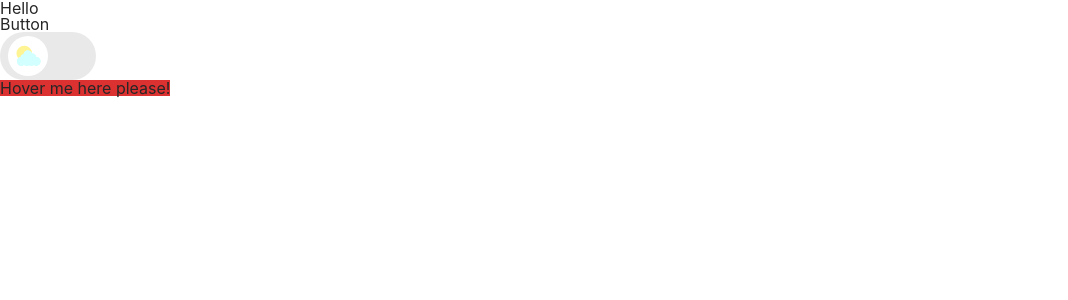
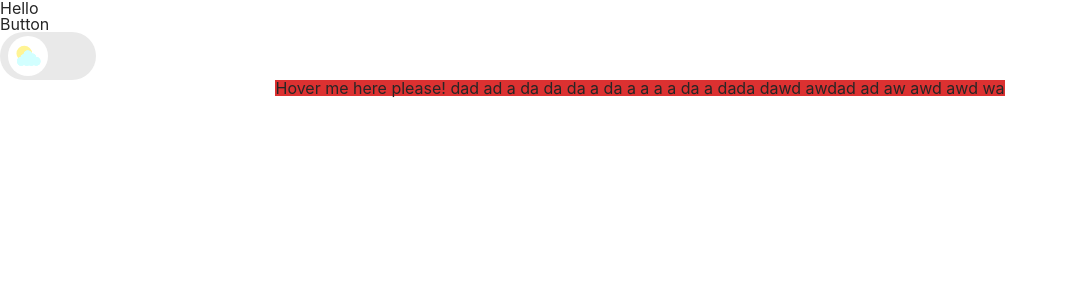
Before and after one commit to Redchlorophyll/personal-web, a Next.js app in the folder front-end/: page /linky in a window 1280 px wide. Shown: the top 300 px of the page, without its empty margins (0-1068 px from the left). Built offline with nearby package versions, Linux system fonts and the light colour scheme.

Commit message:
feat: finish tooltip

```diff
--- a/front-end/components/common/Tooltip/TooltipContent.tsx
+++ b/front-end/components/common/Tooltip/TooltipContent.tsx
@@ -12,9 +12,19 @@ const defaultProps: toolTipProps = {
 
 const TooltipContent: React.FunctionComponent<toolTipProps> = (props) => {
   return (
-    <div className='bg-black-100 py-1 pl-2 pr-3 shadow-md w-fit whitespace-nowrap'>
-      {props.children? props.children : 'Insert Text Here'} - tip in the { props.tipLocation }
-    </div>
+      <div className={
+        'bg-black-100 mt-2 py-1 pl-2 pr-4 shadow-[0_0_4px_rgba(29,171,221,0.2)] w-fit whitespace-nowrap rounded-sm ' +
+        // tip styling
+        'after:absolute after:left-[1px] ' +
+        ( props.tipLocation == 'top'? 'after:top-1 ' : '')  +
+        ( props.tipLocation == 'bottom'? 'after:-bottom-1 after:rotate-180 ' : '' ) +
+        ( props.tipLocation == 'left'? 'after:top-2/4 after:left-[-6px] after:translate-y-[2px] after:-rotate-90 ' : '' ) +
+        ( props.tipLocation == 'right'? 'after:top-2/4 after:left-full after:translate-x-[-2px] after:translate-y-[2px] after:rotate-90 text-left ' : '' ) +
+        'after:border-b-4 after:border-b-black-500 after:w-0 after:h-0 after:border-l-4 after:border-r-4 after:border-l-black-100/0 after:border-r-black-100/0'
+      }
+      >
+        {props.children? props.children : 'Insert Text Here'} - tip in the { props.tipLocation }
+      </div>
   );
 }
 
--- a/front-end/components/common/Tooltip/TooltipWrapper.tsx
+++ b/front-end/components/common/Tooltip/TooltipWrapper.tsx
@@ -1,10 +1,10 @@
-import React, { ReactNode, useEffect, useState } from 'react';
+import React, { ReactNode, useEffect, useState, useRef, useLayoutEffect } from 'react';
 import TooltipContent from './TooltipContent';
 
 type tooltipWrapperProps = {
-    content?: ReactNode
-    tooltipContent?: ReactNode
-    direction?: 'top' | 'bottom' | 'left' | 'right'
+  children?: ReactNode
+  tooltipContent?: ReactNode
+  direction?: 'top' | 'bottom' | 'left' | 'right'
 }
 
 type tooltipDirection = 'top' | 'bottom' | 'left' | 'right';
@@ -15,11 +15,18 @@ const defaultProps: tooltipWrapperProps = {
 
 const Tooltip: React.FunctionComponent<tooltipWrapperProps> = (props) =>  {
   const [ tooltipDirection, setTooltipDirection ] = useState<tooltipDirection>('top');
+  const [ halfWidth, setHalfWidth ] = useState<Number>(0);
+  const tooltipWrapper = useRef<HTMLHeadingElement>(null);
 
   useEffect(() => {
-    console.log(document.getElementById('tooltip-wrapper')?.firstChild);
     tipDirection(props.direction || 'bottom')
-  }, []);
+  }, [props.direction]);
+
+  useLayoutEffect(() => {
+    if (typeof tooltipWrapper.current?.clientWidth === 'number') {
+      setHalfWidth(Math.trunc(tooltipWrapper.current?.clientWidth / 2))
+    }
+  });
 
   const tipDirection = (tip: tooltipDirection) => {
     if (tip === 'top') setTooltipDirection('bottom');
@@ -31,11 +38,20 @@ const Tooltip: React.FunctionComponent<tooltipWrapperProps> = (props) =>  {
   return (
     <div
     className='group bg-red-700 relative hover:bg-yellow-700 cursor-pointer w-fit'
-    id="tooltip-wrapper">
+    ref={tooltipWrapper}>
         <div>
-        { props.content }
+        { props.children }
         </div>
-        <div className='absolute invisible opacity-0 group-hover:visible group-hover:opacity-100 transition-all ease-in-out duration-300'>
+        <div
+        className={
+          'absolute ' +
+          (props.direction === 'top'? `-top-10 translate-x-[${halfWidth}px] ` : '') +
+          (props.direction === 'bottom'? `translate-x-[${halfWidth}px] ` : '') +
+          (props.direction === 'left'? '-top-3 -translate-x-full -left-2 ' : '') +
+          (props.direction === 'right'? '-top-3 translate-x-2 left-full ' : '') +
+          'invisible opacity-0 group-hover:visible group-hover:opacity-100 transition-all ease-in-out duration-300'
+        }
+        >
             <TooltipContent tipLocation={tooltipDirection}>{props.tooltipContent}</TooltipContent>
         </div>
     </div>
--- a/front-end/pages/linky.tsx
+++ b/front-end/pages/linky.tsx
@@ -18,11 +18,14 @@ export default function Linky() {
             <h1 className="card">Hello</h1>
             <Button />
             <ToggleMode />
-            <Tooltip
-            content={<span>Hover me here please!</span>}
-            tooltipContent={'test'}
-            direction={'top'}
-            />
+            <div className='flex justify-center'>
+                <Tooltip
+                tooltipContent={'ini adalah tooltip'}
+                direction={'top'}
+                >
+                    <span>Hover me here please! dad  ad a da da da a da a  a a a da a dada  dawd awdad ad aw awd awd wa</span>
+                </Tooltip>
+            </div>
         </div>
     );
 }
```
